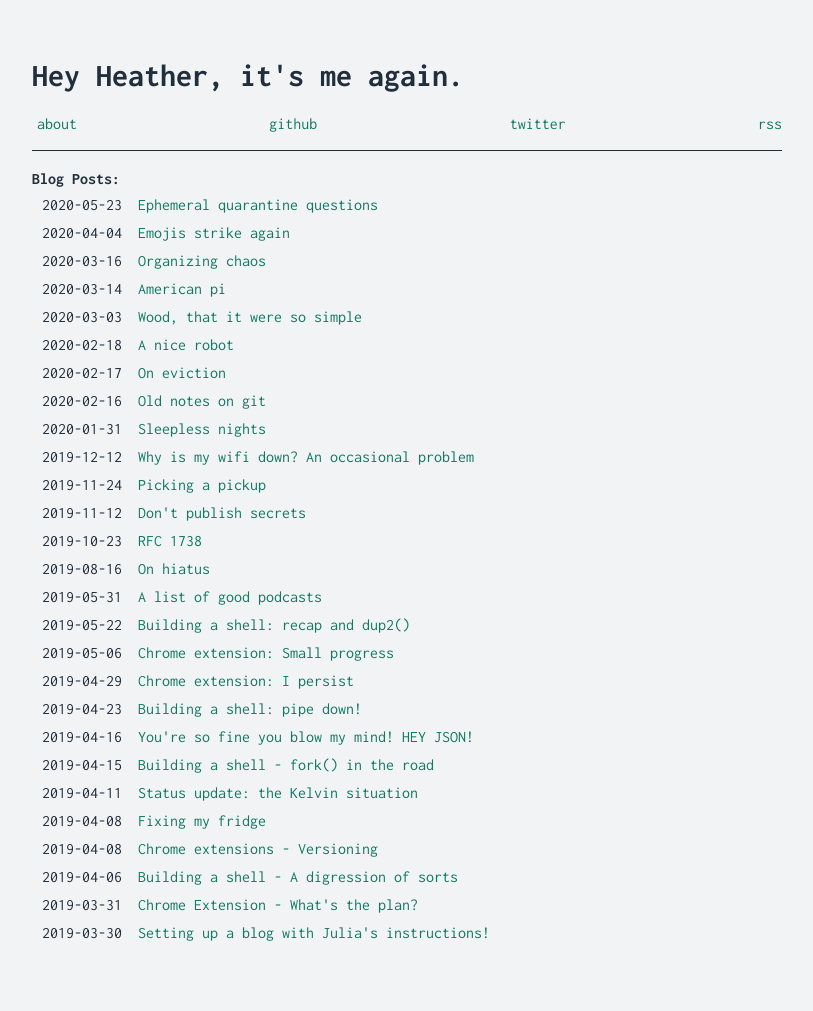
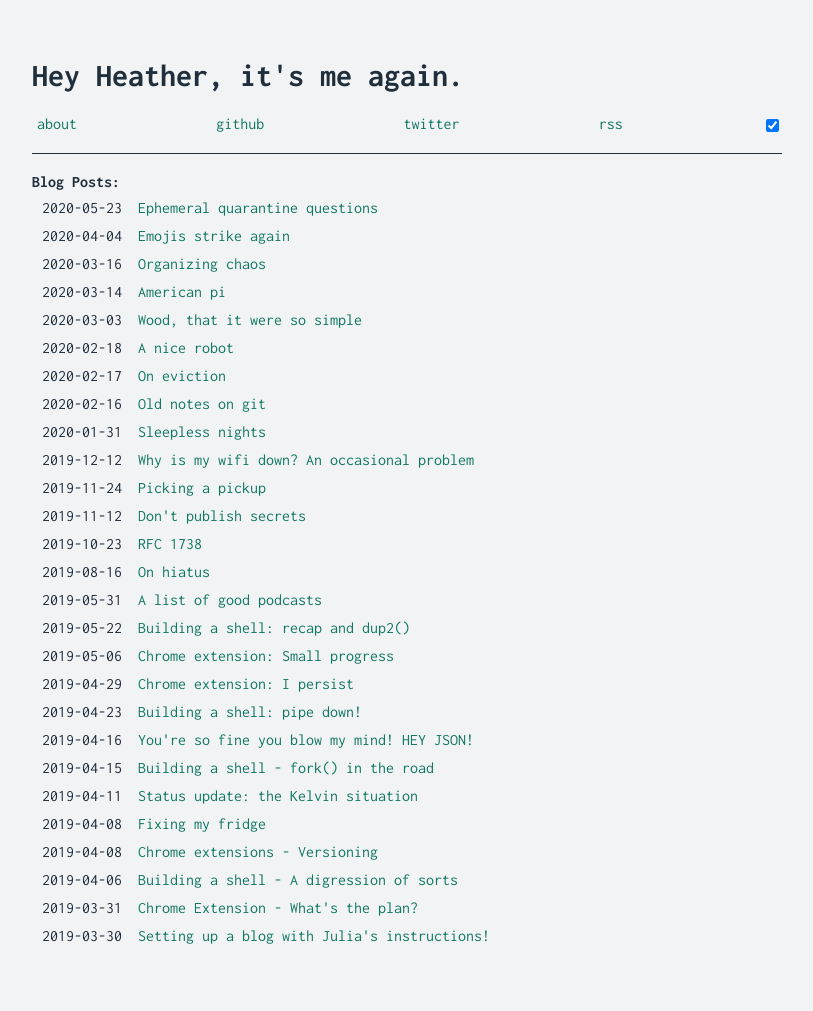
Before and after one commit to dolliars/heyheather, a Jekyll site: the page built from index.html, in a window 1280 px wide. Shown: the whole page, without its empty margins (233-1046 px from the left). Built offline with Jekyll 4.4.1, drawn with Linux system fonts in a browser that asks for light colours.

Commit message:
Add checkbox as toggle for dark/light themes
This is wip: I want to style it nicer.

```diff
--- a/_includes/navigation.html
+++ b/_includes/navigation.html
@@ -3,6 +3,12 @@
     {%- for item in site.data.navigation %}
     <li class="nav__item"><a href="{{ item.url }}">{{ item.title }}</a></li>
     {%- endfor %}
+    <li class="nav__item">
+      <label class="toggle-control" id="dark-mode-toggle" title="Switch theme dark/light">
+        <input type="checkbox" checked="checked">
+        <span class="control"></span>
+      </label>
+    </li>
   </ul>
 </nav>
 
```
